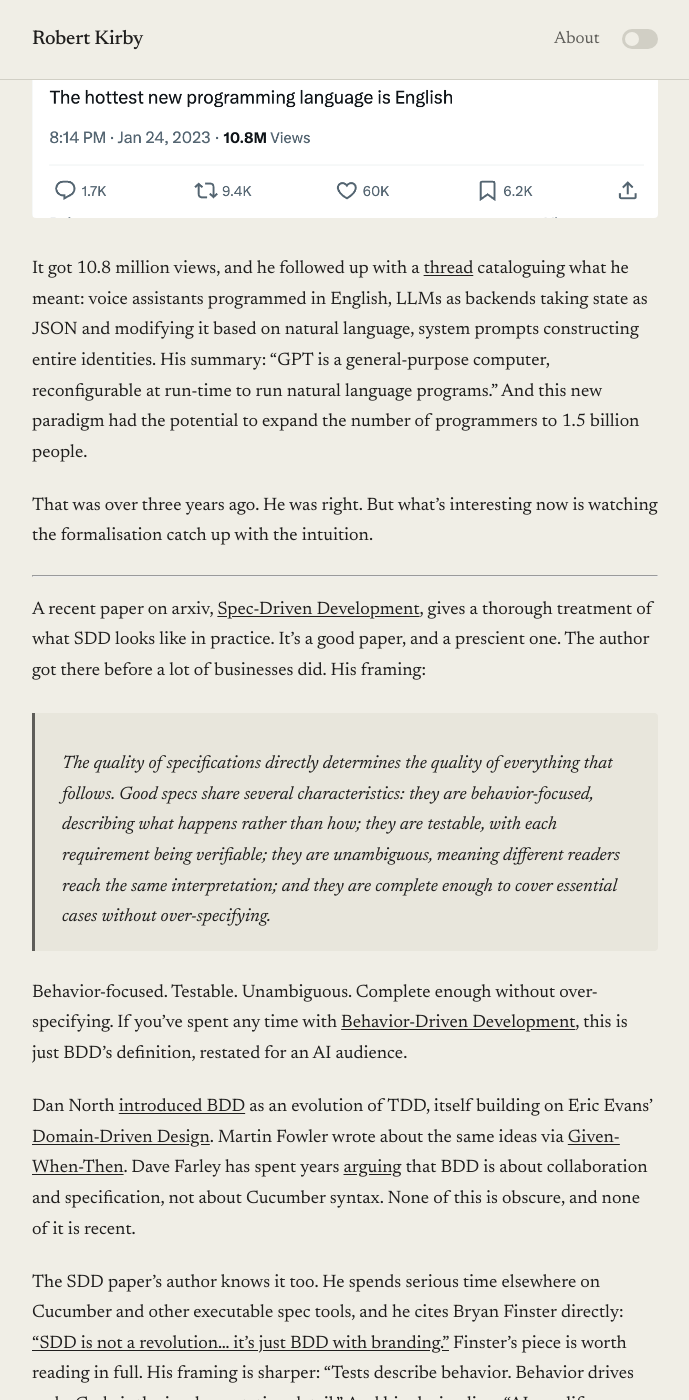
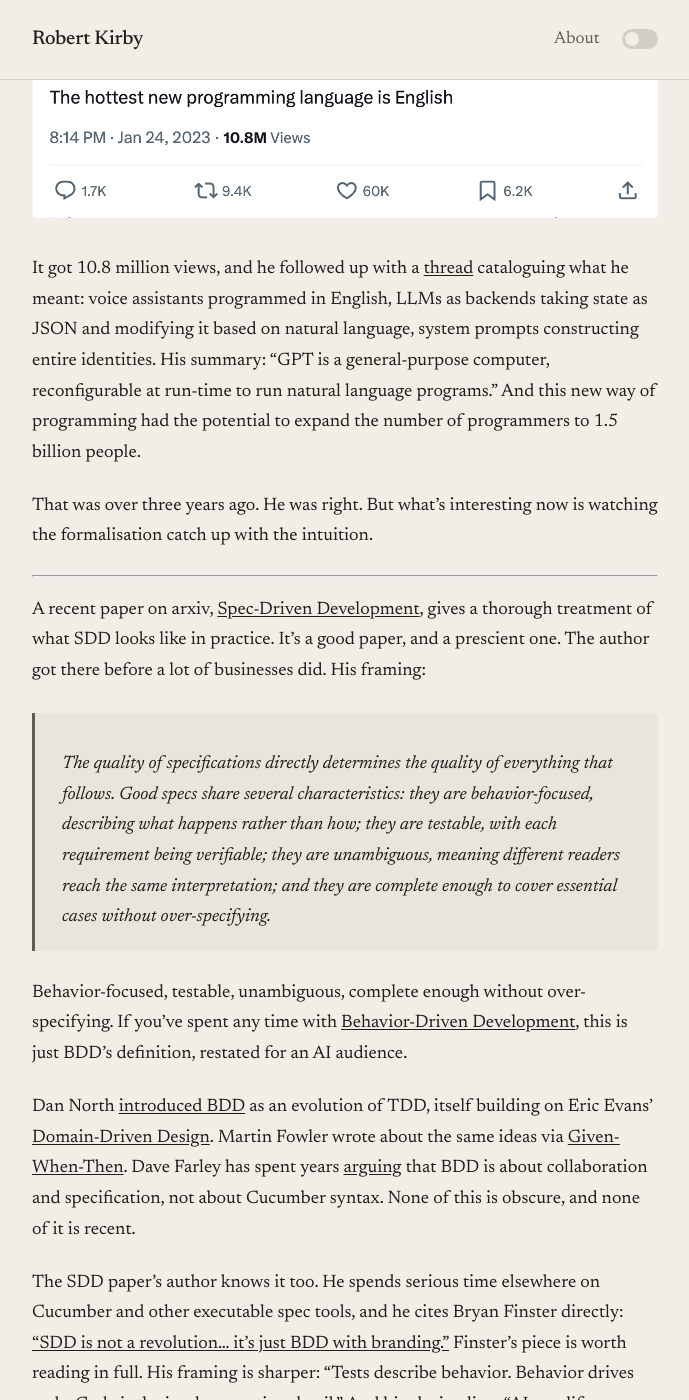
Before and after one commit to rob137/rob137.github.io, a Jekyll site: the page built from _posts/2026-03-25-bdd-with-the-excuses-removed.md, in a window 1280 px wide and 1400 px high, scrolled down 700 px. Shown: the whole window, without its empty margins (295-984 px from the left). Built offline with Jekyll 4.4.1, drawn with Linux system fonts in a browser that asks for light colours; some of the changed text lies outside the part shown.

Commit message:
Final pass on BDD post
Replace 'paradigm', convert staccato fragments to comma list,
swap em dash for comma on Spolsky line, fold 'That part sticks'
into preceding sentence.

Co-Authored-By: Claude Opus 4.6 (1M context) <noreply@anthropic.com>

```diff
--- a/_posts/2026-03-25-bdd-with-the-excuses-removed.md
+++ b/_posts/2026-03-25-bdd-with-the-excuses-removed.md
@@ -12,7 +12,7 @@ In January 2023, Andrej Karpathy posted what became one of the most-shared tweet
 
 ![Karpathy tweet: The hottest new programming language is English](/assets/images/karpathy-english-tweet.png)
 
-It got 10.8 million views, and he followed up with a [thread](https://x.com/karpathy/status/1617979122625712128) cataloguing what he meant: voice assistants programmed in English, LLMs as backends taking state as JSON and modifying it based on natural language, system prompts constructing entire identities. His summary: "GPT is a general-purpose computer, reconfigurable at run-time to run natural language programs." And this new paradigm had the potential to expand the number of programmers to 1.5 billion people.
+It got 10.8 million views, and he followed up with a [thread](https://x.com/karpathy/status/1617979122625712128) cataloguing what he meant: voice assistants programmed in English, LLMs as backends taking state as JSON and modifying it based on natural language, system prompts constructing entire identities. His summary: "GPT is a general-purpose computer, reconfigurable at run-time to run natural language programs." And this new way of programming had the potential to expand the number of programmers to 1.5 billion people.
 
 That was over three years ago. He was right. But what's interesting now is watching the formalisation catch up with the intuition.
 
@@ -22,7 +22,7 @@ A recent paper on arxiv, [Spec-Driven Development](https://arxiv.org/html/2602.0
 
 > The quality of specifications directly determines the quality of everything that follows. Good specs share several characteristics: they are behavior-focused, describing what happens rather than how; they are testable, with each requirement being verifiable; they are unambiguous, meaning different readers reach the same interpretation; and they are complete enough to cover essential cases without over-specifying.
 
-Behavior-focused. Testable. Unambiguous. Complete enough without over-specifying. If you've spent any time with [Behavior-Driven Development](https://en.wikipedia.org/wiki/Behavior-driven_development), this is just BDD's definition, restated for an AI audience.
+Behavior-focused, testable, unambiguous, complete enough without over-specifying. If you've spent any time with [Behavior-Driven Development](https://en.wikipedia.org/wiki/Behavior-driven_development), this is just BDD's definition, restated for an AI audience.
 
 Dan North [introduced BDD](https://dannorth.net/introducing-bdd/) as an evolution of TDD, itself building on Eric Evans' [Domain-Driven Design](https://en.wikipedia.org/wiki/Domain-driven_design). Martin Fowler wrote about the same ideas via [Given-When-Then](https://martinfowler.com/bliki/GivenWhenThen.html). Dave Farley has spent years [arguing](https://www.youtube.com/watch?v=gXh0iUt4TXA) that BDD is about collaboration and specification, not about Cucumber syntax. None of this is obscure, and none of it is recent.
 
```
Also changed, not shown: other parts of _posts/2026-03-25-bdd-with-the-excuses-removed.md (+2 -2 lines).
